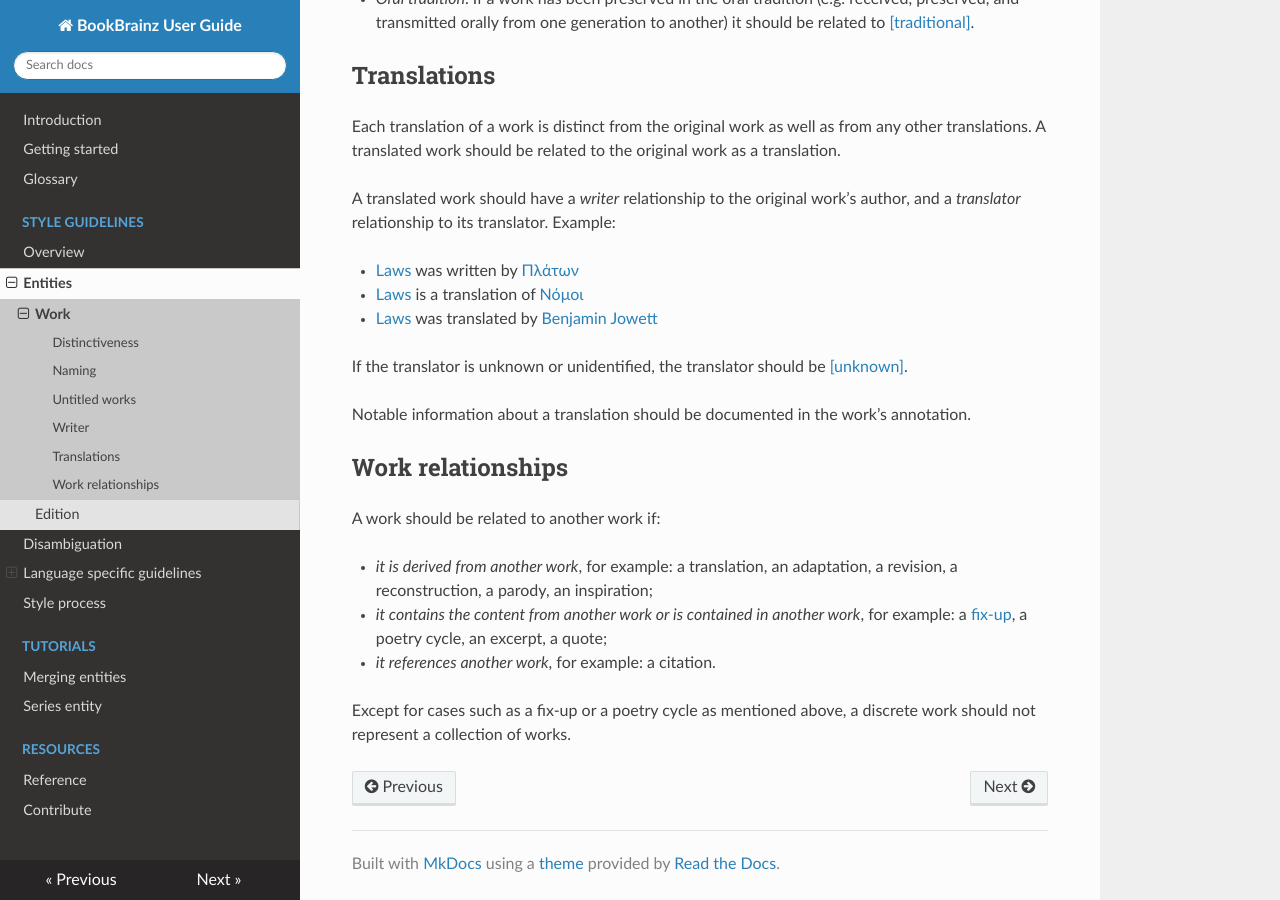
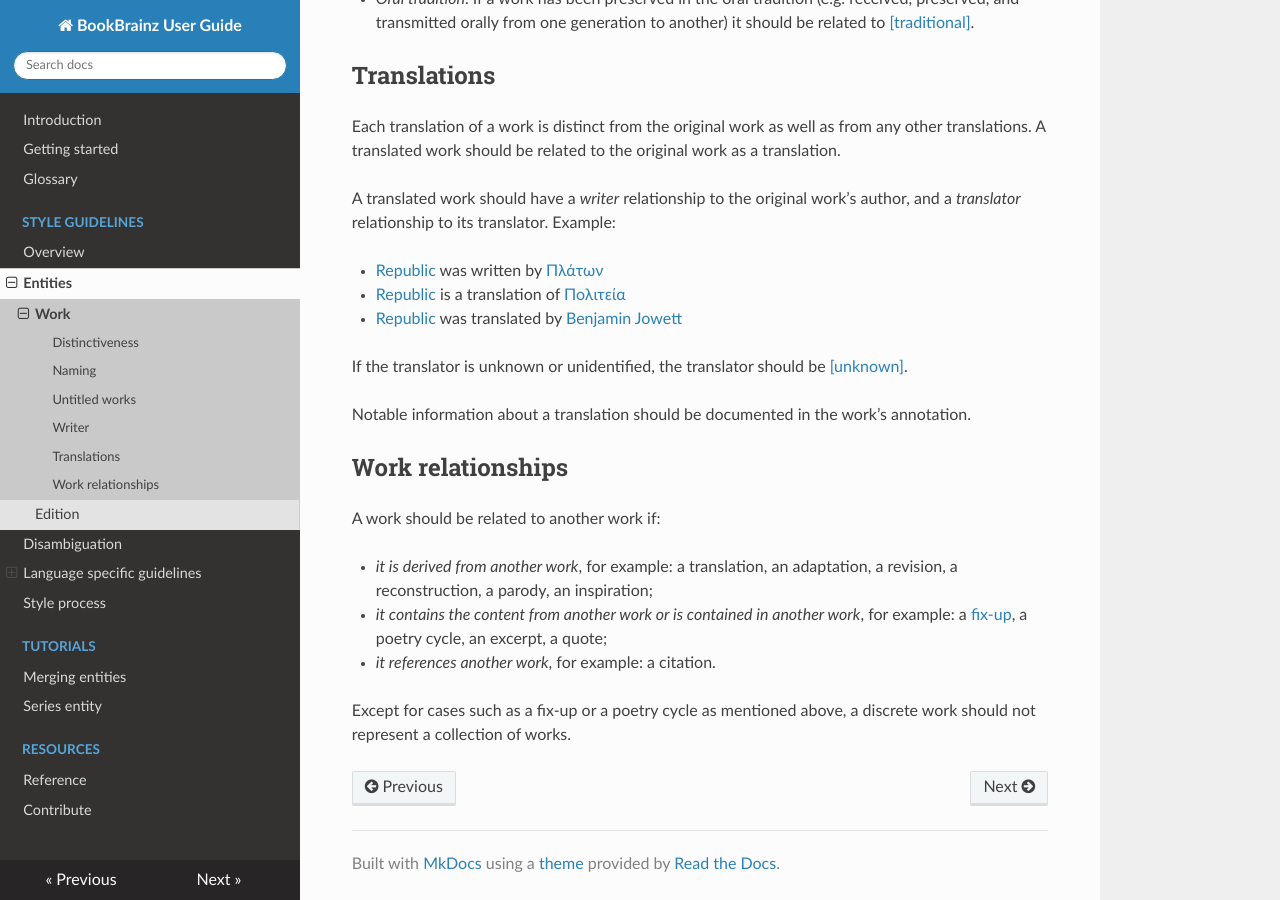
Before and after one commit to metabrainz/bookbrainz-user-guide, an MkDocs documentation site: the page built from docs/style/entities/work.md, in a window 1280 px wide and 900 px high, scrolled down 1285 px. Built offline with MkDocs 1.6.1, drawn with Linux system fonts in a browser that asks for light colours; nearby versions of some CDN libraries.

Commit message:
Switch to more popular work.

```diff
--- a/docs/style/entities/work.md
+++ b/docs/style/entities/work.md
@@ -67,11 +67,11 @@ work as a translation.
 A translated work should have a *writer* relationship to the original work’s
 author, and a *translator* relationship to its translator. Example:
 
-- [Laws](https://bookbrainz.org/work/269d554e-4c92-49e6-b83b-66b2ac304e8d) was
+- [Republic](https://bookbrainz.org/work/c1b11cb0-38b0-49ea-88e8-83566c5589ad) was
 written by [Πλάτων](https://bookbrainz.org/author/3efc11ba-87ae-4cd0-9677-373f7618925a)
-- [Laws](https://bookbrainz.org/work/269d554e-4c92-49e6-b83b-66b2ac304e8d) is
-a translation of [Νόμοι](https://bookbrainz.org/work/d121b20d-0174-4a6f-8382-203a1aca6bca)
-- [Laws](https://bookbrainz.org/work/269d554e-4c92-49e6-b83b-66b2ac304e8d) was
+- [Republic](https://bookbrainz.org/work/c1b11cb0-38b0-49ea-88e8-83566c5589ad) is
+a translation of [Πολιτεία](https://bookbrainz.org/work/40002c97-41df-4659-b0e0-b30dfa5cbc59)
+- [Republic](https://bookbrainz.org/work/c1b11cb0-38b0-49ea-88e8-83566c5589ad) was
 translated by [Benjamin Jowett](https://bookbrainz.org/author/dc98466f-9e81-4fb1-a714-3b62b625b455)
 
 If the translator is unknown or unidentified, the translator should be
```
